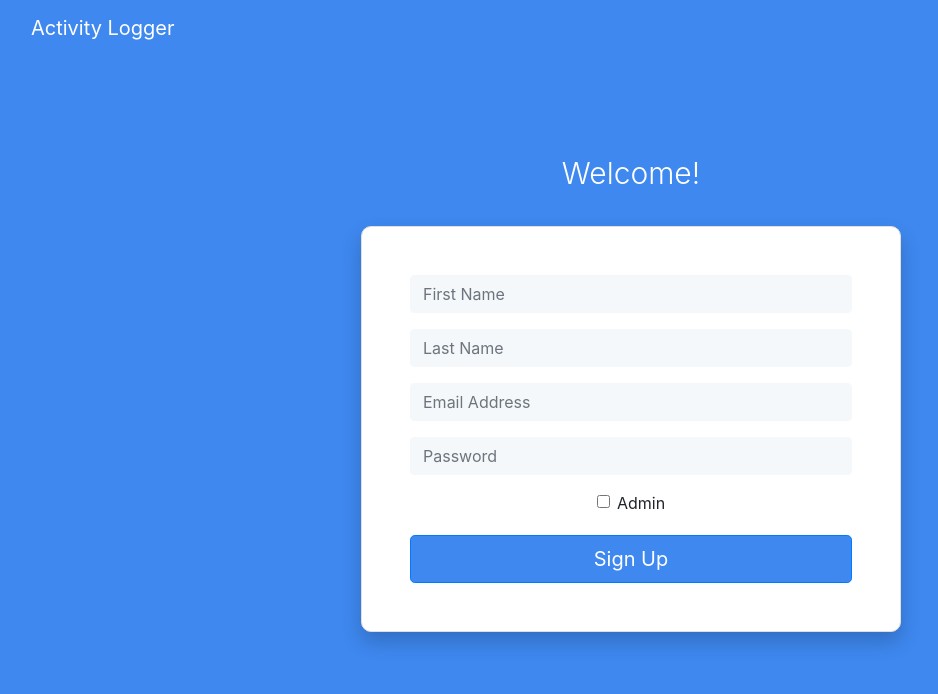
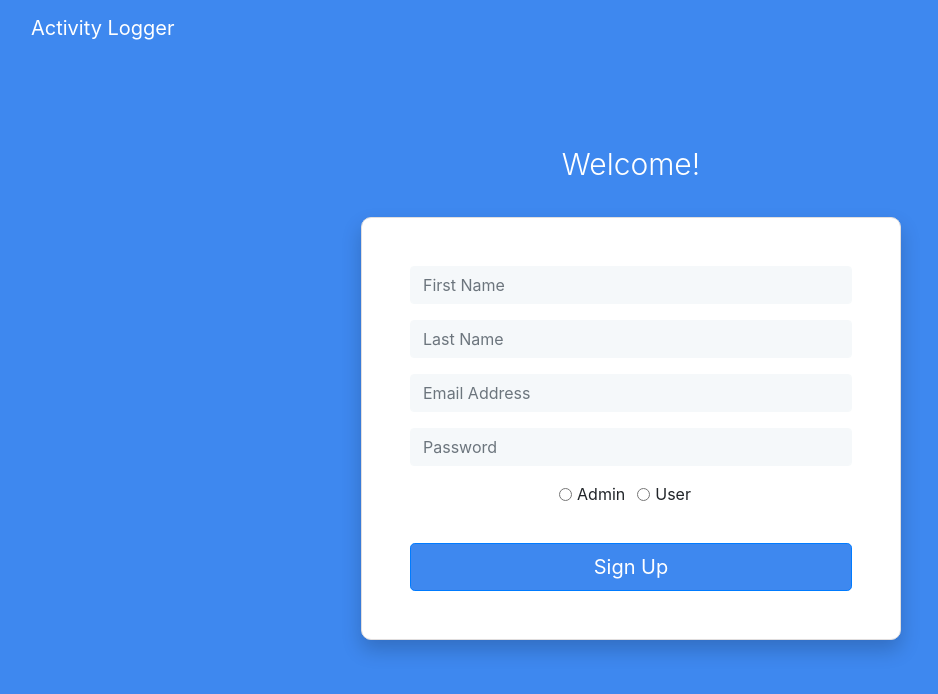
Before and after one commit to rohanpahwa27/ActivityLoggerUI, a React (Create React App) app: page /Signup in a window 1280 px wide. Shown: the top 694 px of the page, without its empty margins (9-947 px from the left). Built offline with nearby package versions, Linux system fonts and the light colour scheme.

Commit message:
Radio buttons and true or false response

```diff
--- a/src/Signup/SignupCard/Signup.js
+++ b/src/Signup/SignupCard/Signup.js
@@ -10,13 +10,15 @@ export default class SignupCard extends Component {
     const password = event.target.elements.password.value;
     const firstName = event.target.elements.firstName.value;
     const lastName = event.target.elements.lastName.value;
+    console.log(event.target.elements.radios.value)
+    const admin = ((event.target.elements.radios.value === 'admin') ? true : false)
 
     const response = await api.insertUser({
       email: email,
       password: password,
       firstName: firstName,
       lastName: lastName,
-      admin: false,
+      admin: admin,
     });
 
     alert("success");
@@ -65,9 +67,15 @@ export default class SignupCard extends Component {
                       placeholder="Password"
                     />
                   </Form.Group>
-                  <Form.Group controlId="formBasicCheckbox">
-                    <Form.Check type="checkbox" label="Admin" />
-                  </Form.Group>
+                  <fieldset>
+                  <Form.Group>
+
+                  <Form.Check inline label="Admin" name="radios" value='admin' type="radio" />
+                  <Form.Check inline label="User" name="radios" type="radio" value='user'  />
+
+              </Form.Group>
+              </fieldset>
+
                   <Button block size="lg" type="submit" className="signup-btn">
                     <span>Sign Up</span>
                   </Button>
```
